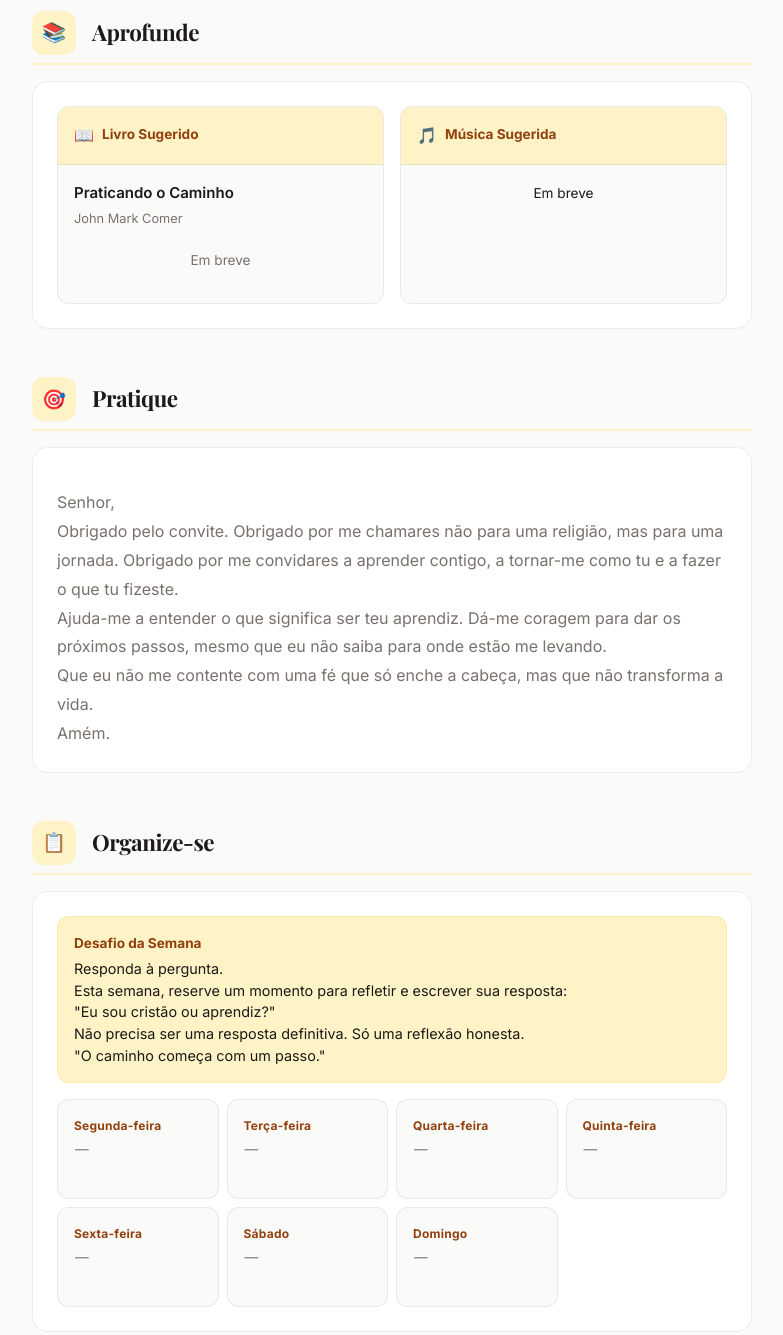
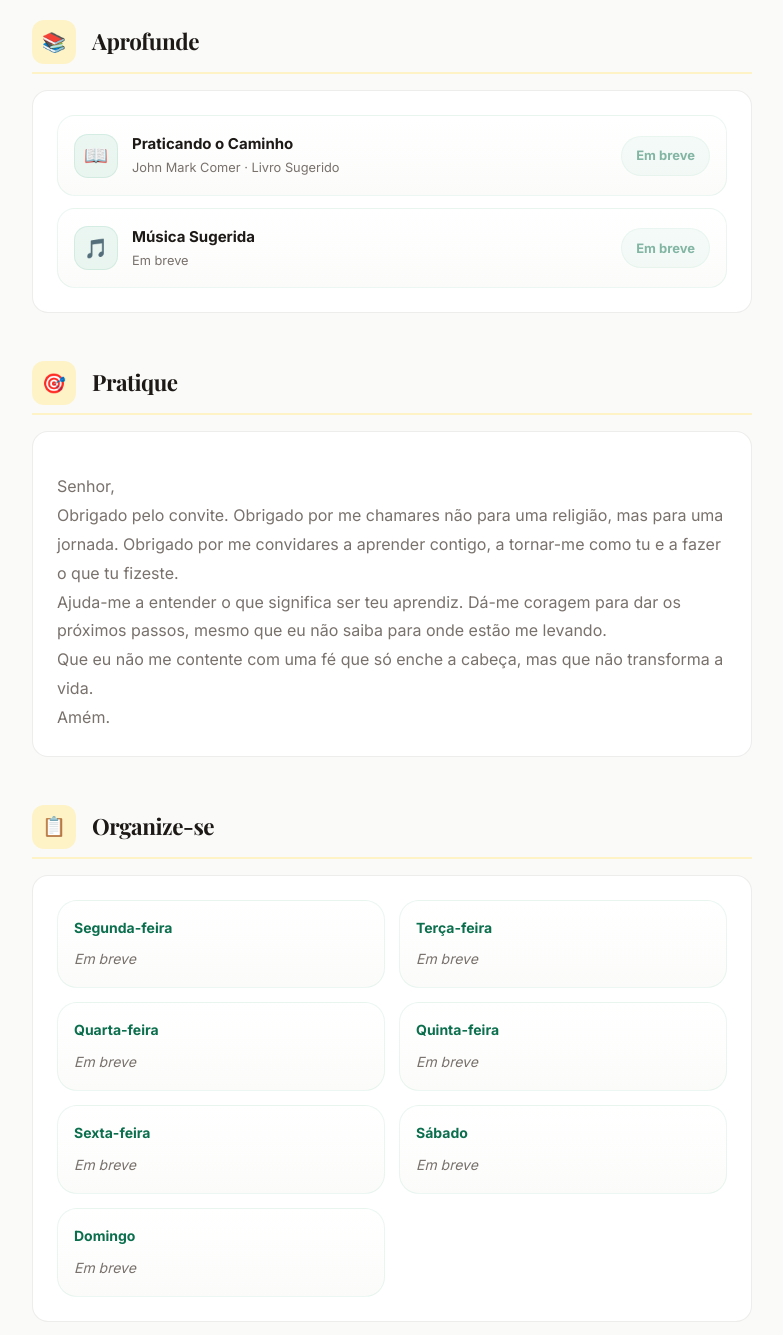
Before and after one commit to ismaelmmachado/trilha_praticando_o_caminho, a plain HTML site: page passo-1.html in a window 1280 px wide. Shown: the part 1280-2615 px from the top of the page, without its empty margins (248-1031 px from the left). Drawn offline with nearby package versions, Linux system fonts and the light colour scheme.

Commit message:
feat: ajustes de layout no passo 1 e pagina principal
- Renomeia 'Curso Base' para 'Inicio da Jornada' em todo o site
- Aprofunde: novo layout em lista com mais espacamento e divisao visual
- Organize-se: grid 2 colunas (referencia), remove 'Desafio da Semana'
- Para Comecar: botao de download com gradiente, sombra e destaque
- complementar.html: nova secao 'Apps e Ferramentas' (Bible App + Lectio 365)
- CSS atualizado com estilos do layout de referencia

```diff
--- a/css/estilo.css
+++ b/css/estilo.css
@@ -756,130 +756,144 @@ ul { list-style: none; }
 }
 
 /* Aprofunde boxes */
-.aprofunde-boxes {
-  display: grid;
-  grid-template-columns: 1fr 1fr;
-  gap: var(--space-md);
+.download-btn {
+  display: inline-flex;
+  align-items: center;
+  justify-content: center;
+  gap: 10px;
+  min-height: 54px;
+  padding: 0 24px;
+  border-radius: 999px;
+  background: linear-gradient(135deg, #0d9466, #0b6f4d);
+  color: #fff;
+  font-weight: 700;
+  font-size: 15px;
+  box-shadow: 0 14px 30px rgba(13, 148, 102, .22);
+  transition: all .25s ease;
+  text-decoration: none;
+  border: none;
+  cursor: pointer;
 }
 
-.aprofunde-box {
-  border-radius: var(--radius-md);
-  background: var(--color-bg);
-  border: 1px solid var(--color-border);
-  overflow: hidden;
+.download-btn:hover {
+  transform: translateY(-2px);
+  box-shadow: 0 18px 36px rgba(13, 148, 102, .28);
 }
 
-.aprofunde-box-header {
+.download-icon {
+  font-size: 1.2rem;
+  font-weight: 700;
+}
+
+/* Aprofunde list */
+.aprofunde-list {
+  display: grid;
+  gap: 12px;
+}
+
+.aprofunde-item {
   display: flex;
   align-items: center;
-  gap: var(--space-sm);
-  padding: var(--space-md);
-  background: var(--accent-soft);
-  border-bottom: 1px solid var(--color-border);
-  font-size: 0.85rem;
-  font-weight: 700;
-  color: var(--accent-text);
+  justify-content: space-between;
+  gap: 14px;
+  padding: 16px;
+  border-radius: 18px;
+  background: linear-gradient(180deg, #fff, #fbfcfa);
+  border: 1px solid rgba(13, 148, 102, .08);
 }
 
-.aprofunde-box-icon {
-  font-size: 1rem;
+.aprofunde-item-content {
+  display: flex;
+  align-items: center;
+  gap: 14px;
+  min-width: 0;
 }
 
-.aprofunde-box-body {
-  padding: var(--space-md);
+.aprofunde-item-icon {
+  width: 44px;
+  height: 44px;
+  border-radius: 14px;
   display: flex;
-  flex-direction: column;
-  gap: var(--space-xs);
+  align-items: center;
+  justify-content: center;
+  background: rgba(13, 148, 102, .08);
+  border: 1px solid rgba(13, 148, 102, .10);
+  font-size: 1.2rem;
+  flex-shrink: 0;
 }
 
-.aprofunde-item-titulo {
+.aprofunde-item-info strong {
+  display: block;
   font-size: 0.9375rem;
-  font-weight: 600;
+  margin-bottom: 2px;
   color: var(--color-text);
 }
 
-.aprofunde-item-autor {
+.aprofunde-item-info span {
+  display: block;
   font-size: 0.8rem;
   color: var(--color-muted);
 }
 
-.aprofunde-item-breve {
-  font-size: 0.85rem;
-  color: var(--color-muted);
-  text-align: center;
-  padding: var(--space-md);
+.aprofunde-link {
+  min-height: 40px;
+  padding: 0 14px;
+  border-radius: 999px;
+  display: inline-flex;
+  align-items: center;
+  justify-content: center;
+  white-space: nowrap;
+  font-size: 13px;
+  font-weight: 800;
+  color: #0b6f4d;
+  background: rgba(13, 148, 102, .08);
+  border: 1px solid rgba(13, 148, 102, .10);
+  text-decoration: none;
+  flex-shrink: 0;
 }
 
-.aprofunde-box-body .resource-link {
-  align-self: flex-start;
-  margin-top: var(--space-xs);
+.aprofunde-link.is-empty {
+  opacity: 0.5;
+  cursor: default;
 }
 
-/* Organize grid (7 days) */
-.desafio-semana-box {
-  padding: var(--space-md);
-  border-radius: var(--radius-md);
-  background: var(--accent-soft);
-  border: 1px solid var(--accent-border);
-  margin-bottom: var(--space-md);
+/* Week plan grid (2 columns) */
+.week-plan-grid {
+  display: grid;
+  grid-template-columns: repeat(2, minmax(0, 1fr));
+  gap: 14px;
 }
 
-.desafio-semana-box strong {
-  display: block;
-  font-size: 0.85rem;
-  font-weight: 700;
-  color: var(--accent-text);
-  margin-bottom: var(--space-xs);
+.week-day-card {
+  padding: 16px;
+  border-radius: 20px;
+  background: linear-gradient(180deg, #fff, #fbfcfa);
+  border: 1px solid rgba(13, 148, 102, .08);
 }
 
-.desafio-semana-box span {
+.week-day-card strong {
   display: block;
-  font-size: 0.9rem;
-  line-height: 1.5;
-  color: var(--color-text);
+  margin-bottom: 8px;
+  font-size: 14px;
+  color: #0b6f4d;
+  font-weight: 700;
 }
 
-.organize-grid {
-  display: grid;
-  grid-template-columns: repeat(auto-fill, minmax(140px, 1fr));
-  gap: var(--space-sm);
+.week-day-card span {
+  display: block;
+  font-size: 14px;
+  line-height: 1.75;
+  color: var(--color-muted);
 }
 
-.organize-day {
-  padding: var(--space-md);
-  border-radius: var(--radius-md);
-  background: var(--color-bg);
-  border: 1px solid var(--color-border);
-  min-height: 100px;
-  display: flex;
-  flex-direction: column;
-  gap: var(--space-xs);
-}
-
-.organize-day strong {
-  display: block;
-  font-size: 0.75rem;
-  color: var(--accent-text);
-  font-weight: 700;
-  letter-spacing: 0.02em;
-}
-
-.organize-day p {
-  font-size: 0.85rem;
-  line-height: 1.4;
-  color: var(--color-text);
-  flex-grow: 1;
-}
-
-.organize-day .day-empty {
+.week-day-card .day-empty {
   color: var(--color-muted);
-  font-size: 0.85rem;
   font-style: italic;
 }
 
-.organize-day .day-leitura {
-  display: block;
-  font-size: 0.75rem;
+.week-day-card .day-leitura {
+  margin-top: 6px;
+  font-size: 0.8rem;
   color: var(--color-muted);
   font-style: italic;
 }
@@ -924,11 +938,8 @@ ul { list-style: none; }
   .week-plan {
     grid-template-columns: 1fr;
   }
-  .aprofunde-boxes {
+  .week-plan-grid {
     grid-template-columns: 1fr;
-  }
-  .organize-grid {
-    grid-template-columns: repeat(2, 1fr);
   }
   .step-nav {
     flex-direction: column;
@@ -943,9 +954,6 @@ ul { list-style: none; }
 }
 
 @media (max-width: 480px) {
-  .organize-grid {
-    grid-template-columns: 1fr;
-  }
   .hero-actions {
     flex-direction: column;
     align-items: stretch;
--- a/passo-1.html
+++ b/passo-1.html
@@ -62,7 +62,7 @@
       <div class="para-comecar-footer">
         <a href="/apostilas/passo-1.pdf" class="download-btn" target="_blank" download>
           <span class="download-icon">↓</span>
-          Baixar Apostila
+          Baixar Apostila em PDF
         </a>
       </div>
     </div>
@@ -82,26 +82,27 @@
       <h2>Aprofunde</h2>
     </div>
     <div class="step-section-content">
-      <div class="aprofunde-boxes">
-        <div class="aprofunde-box">
-          <div class="aprofunde-box-header">
-            <span class="aprofunde-box-icon">📖</span>
-            <strong>Livro Sugerido</strong>
+      <div class="aprofunde-list">
+        <div class="aprofunde-item">
+          <div class="aprofunde-item-content">
+            <span class="aprofunde-item-icon">📖</span>
+            <div class="aprofunde-item-info">
+              <strong>Praticando o Caminho</strong>
+              <span>John Mark Comer · Livro Sugerido</span>
+            </div>
           </div>
-
-          <div class="aprofunde-box-body">
-            <span class="aprofunde-item-titulo">Praticando o Caminho</span>
-            <span class="aprofunde-item-autor">John Mark Comer</span>
-            <span class="aprofunde-item-breve">Em breve</span>
+          <span class="aprofunde-link is-empty">Em breve</span>
+        </div>
+        <div class="aprofunde-item">
+        <div class="aprofunde-item-content">
+          <span class="aprofunde-item-icon">🎵</span>
+          <div class="aprofunde-item-info">
+            <strong>Música Sugerida</strong>
+            <span>Em breve</span>
           </div>
         </div>
-        <div class="aprofunde-box">
-          <div class="aprofunde-box-header">
-            <span class="aprofunde-box-icon">🎵</span>
-            <strong>Música Sugerida</strong>
-          </div>
-          <p class="aprofunde-item-breve" style="padding:var(--space-md)">Em breve</p>
-        </div>
+        <span class="aprofunde-link is-empty">Em breve</span>
+      </div>
       </div>
     </div>
   </div>
@@ -120,36 +121,34 @@
       <div class="section-icon">📋</div>
       <h2>Organize-se</h2>
     </div>
-    <div class="step-section-content"><div class="desafio-semana-box">
-        <strong>Desafio da Semana</strong>
-        <span>Responda à pergunta.<br>Esta semana, reserve um momento para refletir e escrever sua resposta:<br>&quot;Eu sou cristão ou aprendiz?&quot;<br>Não precisa ser uma resposta definitiva. Só uma reflexão honesta.<br>&quot;O caminho começa com um passo.&quot;</span>
-      </div><div class="organize-grid"><div class="organize-day">
+    <div class="step-section-content">
+      <div class="week-plan-grid"><div class="week-day-card">
         <strong>Segunda-feira</strong>
-        <p class="day-empty">—</p>
+        <span class="day-empty">Em breve</span>
 
-      </div><div class="organize-day">
+      </div><div class="week-day-card">
         <strong>Terça-feira</strong>
-        <p class="day-empty">—</p>
+        <span class="day-empty">Em breve</span>
 
-      </div><div class="organize-day">
+      </div><div class="week-day-card">
         <strong>Quarta-feira</strong>
-        <p class="day-empty">—</p>
+        <span class="day-empty">Em breve</span>
 
-      </div><div class="organize-day">
+      </div><div class="week-day-card">
         <strong>Quinta-feira</strong>
-        <p class="day-empty">—</p>
+        <span class="day-empty">Em breve</span>
 
-      </div><div class="organize-day">
+      </div><div class="week-day-card">
         <strong>Sexta-feira</strong>
-        <p class="day-empty">—</p>
+        <span class="day-empty">Em breve</span>
 
-      </div><div class="organize-day">
+      </div><div class="week-day-card">
         <strong>Sábado</strong>
-        <p class="day-empty">—</p>
+        <span class="day-empty">Em breve</span>
 
-      </div><div class="organize-day">
+      </div><div class="week-day-card">
         <strong>Domingo</strong>
-        <p class="day-empty">—</p>
+        <span class="day-empty">Em breve</span>
 
       </div></div></div></div>
       <div class="step-nav"><span class="step-nav-link disabled">← Anterior</span><a href="index.html" class="step-nav-link">Início</a><a href="passo-2.html" class="step-nav-link">A Formação Que Começa Em Deus →</a></div>
```
Also changed, not shown: complementar.html (+20 -0 lines), scripts/gerar-passos.js (+33 -37 lines), dados/passos.json, 2 other files.
